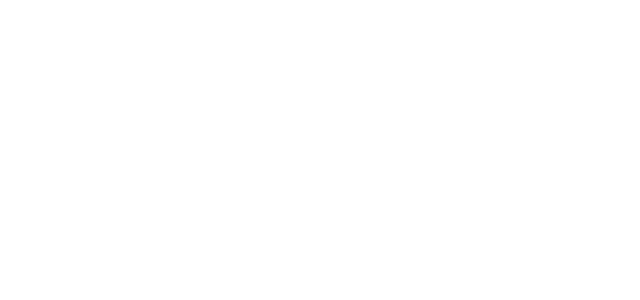
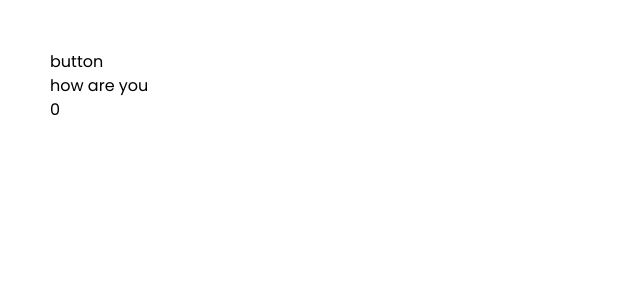
Before and after one commit to Yuslash/documentation-p1t2, a React (Vite) app: page /test in a window 1280 px wide. Before the commit this address had no page. Shown: the top 300 px of the page, without its empty margins (0-640 px from the left). Built offline with nearby package versions, Linux system fonts and the light colour scheme.

Commit message:
checking to store value

```diff
--- a/package.json
+++ b/package.json
@@ -32,6 +32,6 @@
     "globals": "^15.9.0",
     "postcss": "^8.4.41",
     "tailwindcss": "^3.4.10",
-    "vite": "^5.4.1"
+    "vite": "^5.4.2"
   }
 }
--- a/src/App.jsx
+++ b/src/App.jsx
@@ -6,6 +6,7 @@ import DropdownMenu from './Components/DropdownMenu'
 import Sammple from './Components/Sample.jsx'
 import Input from './Input'
 import Publish from './Components/Page/Publish.jsx'
+import DisplayValue from './Store/DisplayValue.jsx'
 
 function App() {
 
@@ -18,7 +19,8 @@ function App() {
           <Route path='/edit' element={<EditBlog />} />
           <Route path='/add' element={<Input />} />
           <Route path='/select' element={<DropdownMenu />} />
-          <Route path='/publish' element={<Publish />} />
+          <Route path='/publish' element={<DisplayValue />} />
+          <Route path='/test' element={<Publish />} />
         </Routes>
       </div>
     </Router>
--- a/src/Components/Page/Publish.jsx
+++ b/src/Components/Page/Publish.jsx
@@ -14,7 +14,7 @@ const Publish = () =>
 
   const unpatch = () =>
   {
-    dispatch({ type: 'SET_VALUE', payload: { firstBlog }})
+    dispatch({ type: 'SET_VALUE', payload: 42})
   }
 
   return (
--- a/src/Store/DisplayValue.jsx
+++ b/src/Store/DisplayValue.jsx
@@ -5,6 +5,11 @@ const DisplayValue = () =>
     const value = useSelector((state) => state.value)
 
     console.log(value);
+
+    return <div>
+        <h1>{value}</h1>
+    </div>
 }
 
+
 export default DisplayValue
--- a/src/Store/Store.js
+++ b/src/Store/Store.js
@@ -6,11 +6,12 @@ const initialState = {
 
 const reducer = (state = initialState, action) =>
 {
-    if (action.type === 'SET_VALUE') {
-        return { ...state, value : action.payload}
-    }
-
-    return state
+    switch (action.type) {
+        case 'SET_VALUE':
+            return { ...state, value: action.payload}
+        default:
+            return state
+        }
 }
 
 const store = createStore(reducer)
```
Also changed, not shown: 1 other file (tests, documents, lock files or other folders).
